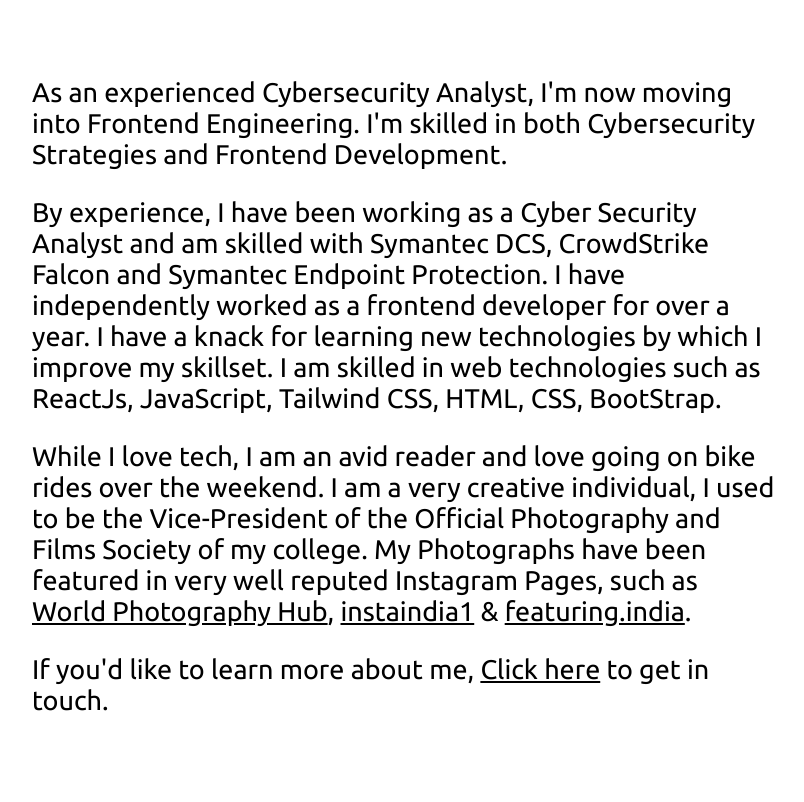
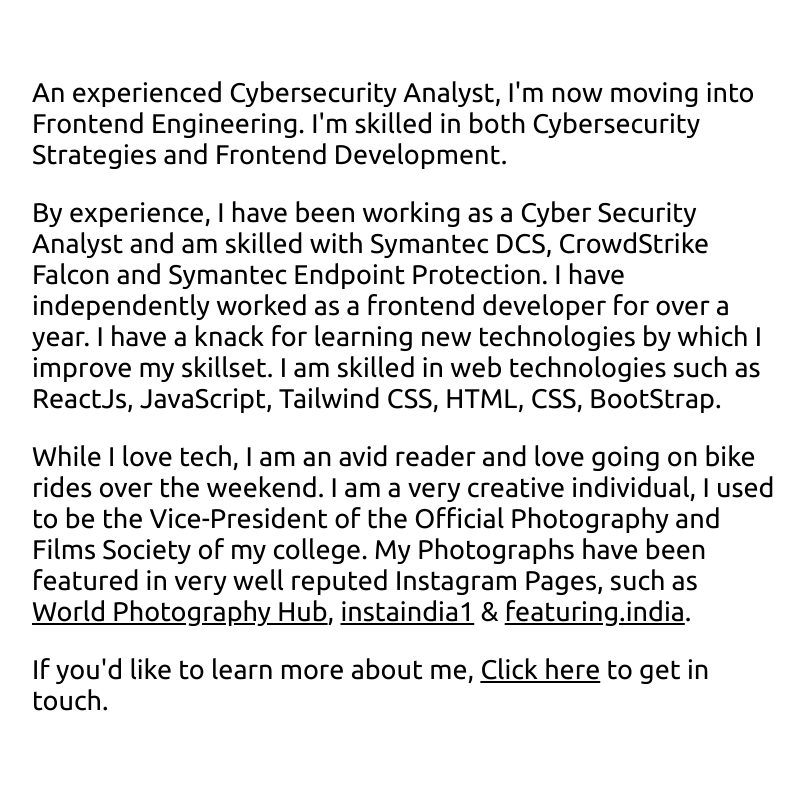
Before and after one commit to a1nukarsh/Anukarsh-Raj, a plain HTML site: page index.html in a window 1280 px wide. Shown: the part 934-1736 px from the top of the page, without its empty margins (235-1039 px from the left). Drawn offline with Linux system fonts and the light colour scheme.

Commit message:
Update index.html

```diff
--- a/index.html
+++ b/index.html
@@ -40,7 +40,7 @@
             <p>
                 <!-- I am a web developer with a focus on performance and ease of use. I keep myself constantly updated by experimenting with new languages and stacks. -->
                 <!-- I am an experienced CyberSecurity Analyst, transitioning to Frontend Engineering. I am Proficient in Cybersecurity Strategies & Frontend Development -->
-                As an experienced Cybersecurity Analyst, I'm now moving into Frontend Engineering. I'm skilled in both Cybersecurity Strategies and Frontend Development.
+                An experienced Cybersecurity Analyst, I'm now moving into Frontend Engineering. I'm skilled in both Cybersecurity Strategies and Frontend Development.
             <!-- <ul>
                 <li>Experienced Cybersecurity Analyst Transitioning to Frontend Engineering</li>
                 <li>Proficient in Cybersecurity Strategies & Frontend Development</li>
```
